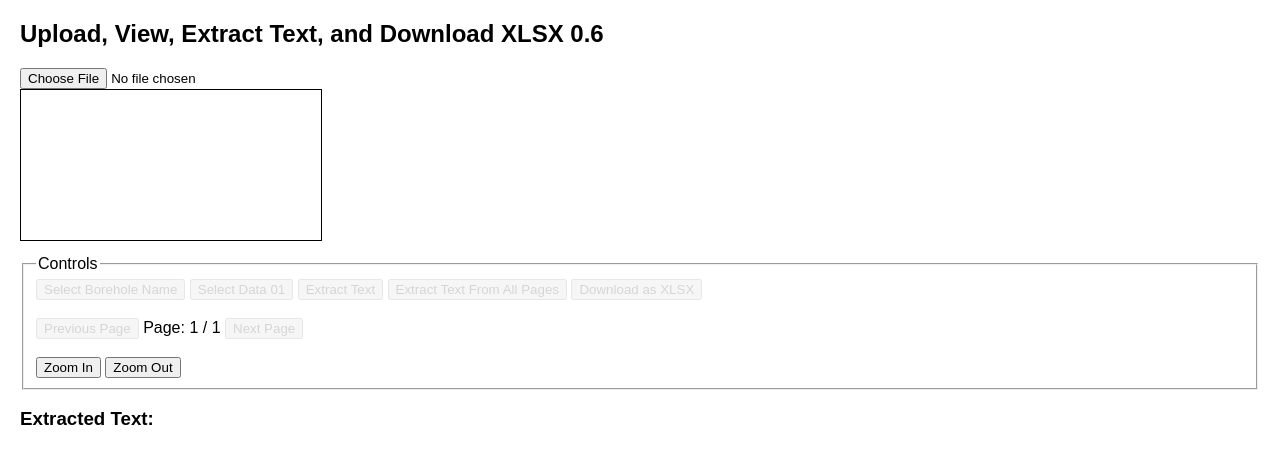
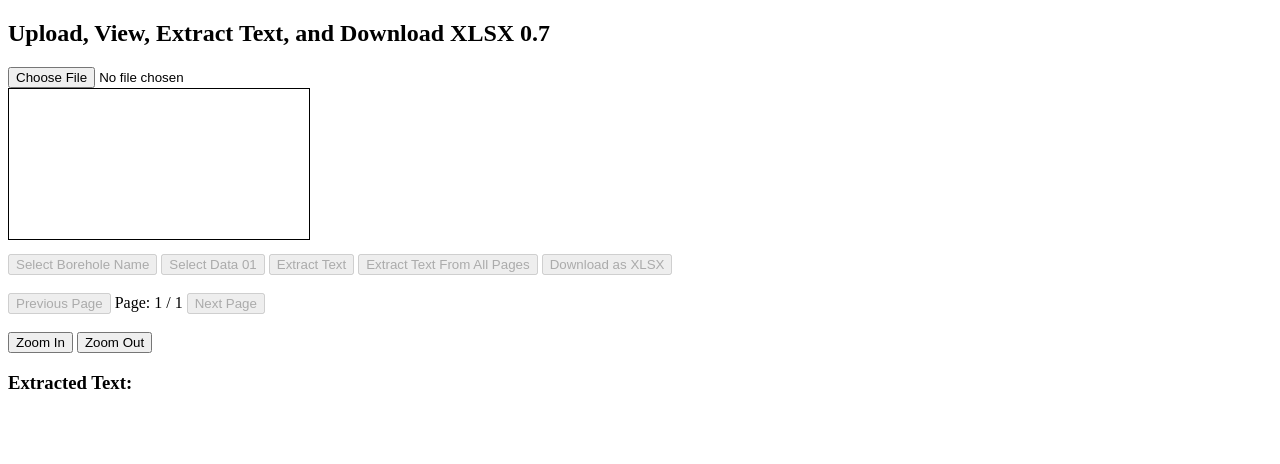
Before and after one commit to Saitodepaula/JSOpenGeo, a plain HTML site: page index.html in a window 1280 px wide. Drawn offline with Linux system fonts and the light colour scheme.

Commit message:
Update index.html
Fix

```diff
--- a/index.html
+++ b/index.html
@@ -5,16 +5,11 @@
     <meta name="viewport" content="width=device-width, initial-scale=1.0">
     <title>PDF Viewer with Select Area, Extract Text, and Download XLSX</title>
     <style>
-        body {
-            font-family: Arial, sans-serif;
-            margin: 20px;
-        }
         #pdf-canvas {
             border: 1px solid black;
             max-width: 100%;
             cursor: default;
             position: relative;
-            transition: all 0.2s ease;
         }
         .controls {
             margin-top: 10px;
@@ -30,25 +25,23 @@
         .red-border {
             border-color: red;
         }
-        button:disabled {
-            opacity: 0.5;
-            cursor: not-allowed;
-        }
     </style>
 </head>
 <body>
 
-    <h2>Upload, View, Extract Text, and Download XLSX 0.6</h2>
+    <h2>Upload, View, Extract Text, and Download XLSX 0.7</h2>
 
+    <!-- Upload Button -->
     <input type="file" id="pdf-upload" accept="application/pdf" />
 
+    <!-- Canvas to display PDF -->
     <div id="pdf-container" style="position: relative;">
         <canvas id="pdf-canvas"></canvas>
         <div id="selection-rectangle"></div>
     </div>
 
-    <fieldset class="controls">
-        <legend>Controls</legend>
+    <!-- Controls -->
+    <div class="controls">
         <button id="select-borehole-btn" disabled>Select Borehole Name</button>
         <button id="select-data-btn" disabled>Select Data 01</button>
         <button id="extract-text-btn" disabled>Extract Text</button>
@@ -61,13 +54,17 @@
         <br><br>
         <button id="zoom-in-btn">Zoom In</button>
         <button id="zoom-out-btn">Zoom Out</button>
-    </fieldset>
+    </div>
 
+    <!-- Extracted Text Output -->
     <h3>Extracted Text:</h3>
     <div id="pdf-text"></div>
 
+    <!-- PDF.js Library -->
     <script src="https://cdnjs.cloudflare.com/ajax/libs/pdf.js/2.10.377/pdf.min.js"></script>
     <script src="https://cdnjs.cloudflare.com/ajax/libs/pdf.js/2.10.377/pdf.worker.min.js"></script>
+
+    <!-- SheetJS Library -->
     <script src="https://cdnjs.cloudflare.com/ajax/libs/xlsx/0.16.9/xlsx.full.min.js"></script>
 
     <script>
@@ -164,7 +161,7 @@
                     extractTextBtn.disabled = false;
                     document.getElementById('extract-text-all-pages-btn').disabled = false;
                     document.getElementById('download-xlsx-btn').disabled = false;
-                    isSelectingArea = false;
+                    isSelectingArea = false;  // Set to false to indicate selection is finished
                     pdfCanvas.style.cursor = 'default';
                 };
 
@@ -247,7 +244,7 @@
             boreholeText = '';
             dataText = '';
             selectionType = '';
-            isSelectingArea = false;
+            isSelectingArea = false; // Reset selection state
             pdfCanvas.style.cursor = 'default';
         };
 
@@ -261,7 +258,6 @@
         document.getElementById('next-page-btn').addEventListener('click', () => changePage(1));
         document.getElementById('zoom-in-btn').addEventListener('click', () => { scale += 0.1; renderPage(currentPage); });
         document.getElementById('zoom-out-btn').addEventListener('click', () => { scale -= 0.1; renderPage(currentPage); });
-
     </script>
 </body>
 </html>
```
